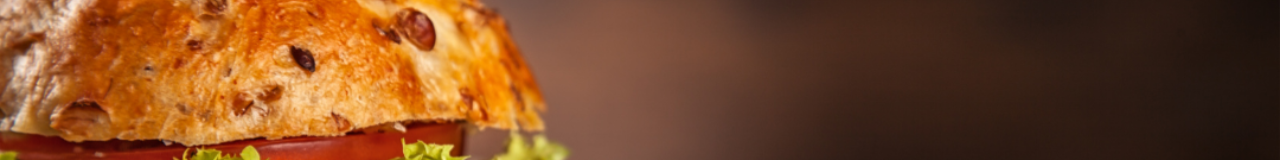
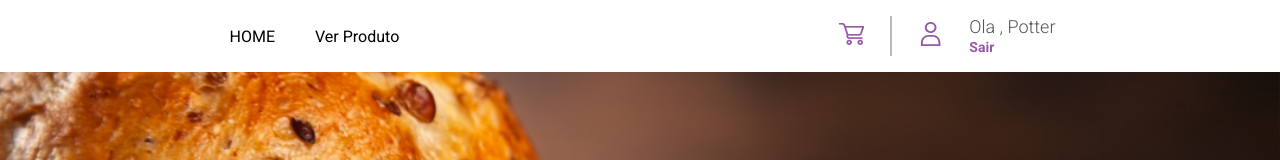
Before and after one commit to pedrohfreitas01/CodeBurger-App, a React (Vite) app in the folder Frontend/interface-codeburger/: page / in a window 1280 px wide. Shown: the top 160 px of the page. Built offline with nearby package versions, Linux system fonts and the light colour scheme; no server answers; sample sign-in values are in the browser's storage.

Commit message:
🚧 WIP: developing Headers component

```diff
--- /dev/null
+++ b/Frontend/interface-codeburger/src/components/Header/index.jsx
@@ -0,0 +1,39 @@
+import React from "react";
+import {
+  Container,
+  ContainerRight,
+  ContainerText,
+  ContainerLeft,
+  PageLink,
+  Line,
+  PageLinkExit,
+} from "./style";
+
+import profile from "../../assets/profile.svg";
+import cart from "../../assets/cart.png";
+
+export function Header() {
+  return (
+    <Container>
+      <ContainerLeft>
+        <PageLink>HOME</PageLink>
+        <PageLink>Ver Produto</PageLink>
+      </ContainerLeft>
+
+      <ContainerRight>
+        <PageLink>
+          <img src={cart} alt="" />
+        </PageLink>
+        <Line></Line>
+        <PageLink>
+          <img src={profile} alt="" />
+        </PageLink>
+
+        <ContainerText>
+          <p>Ola , Potter</p>
+          <PageLinkExit>Sair</PageLinkExit>
+        </ContainerText>
+      </ContainerRight>
+    </Container>
+  );
+}
--- /dev/null
+++ b/Frontend/interface-codeburger/src/components/Header/style.jsx
@@ -0,0 +1,57 @@
+import styled from "styled-components";
+
+export const Container = styled.div`
+  height: 72px;
+  background-color: #ffffff;
+  box-shadow: 2px 3px 5px rgba(0, 0, 0, 0.15);
+  display: flex;
+
+  justify-content: space-around;
+  align-items: center;
+  flex-direction: row;
+  padding: 10px;
+`;
+
+export const ContainerLeft = styled.div`
+  display: flex;
+  gap: 30px;
+`;
+
+export const PageLink = styled.a`
+  padding: 5px;
+  cursor: pointer;
+`;
+
+export const PageLinkExit = styled.a`
+  color: #9758a6;
+
+
+  font-size: 14px;
+  font-style: normal;
+  font-weight: 700;
+  line-height: normal;
+  cursor: pointer;
+`;
+
+export const Line = styled.div`
+  height: 40px;
+  border: 0.5px solid #bababa;
+`;
+
+export const ContainerRight = styled.div`
+  display: flex;
+  align-items: center;
+  gap: 20px;
+`;
+
+export const ContainerText = styled.div`
+  p {
+    color: #555;
+
+    font-family: Roboto;
+    font-size: 18px;
+    font-style: normal;
+    font-weight: 300;
+    line-height: normal;
+  }
+`;
--- a/Frontend/interface-codeburger/src/components/index.jsx
+++ b/Frontend/interface-codeburger/src/components/index.jsx
@@ -4,3 +4,4 @@ export * from "./CategoryCarousel";
 export * from "./OffersCarousel";
 export * from "./CartItens"
 export * from "./CartResume";
+export * from "./Header";
--- a/Frontend/interface-codeburger/src/containers/Home/index.jsx
+++ b/Frontend/interface-codeburger/src/containers/Home/index.jsx
@@ -2,12 +2,13 @@ import React from "react";
 
 import homePhoto from "../../assets/homePhoto.svg";
 import { Container, HomeImg } from "./style";
-import { CategoryCarousel, OffersCarousel } from "../../components";
+import { CategoryCarousel, Header, OffersCarousel } from "../../components";
 
 
 export function Home() {
   return (
     <Container>
+      <Header></Header>
       <HomeImg src={homePhoto} alt="home-logo" />
       <CategoryCarousel />
       <OffersCarousel />
```
Also changed, not shown: Frontend/interface-codeburger/src/assets/cart.png (added), Frontend/interface-codeburger/src/assets/profile.svg (added), Frontend/interface-codeburger/src/components/CartResume/index.jsx (line endings or trailing spaces).
